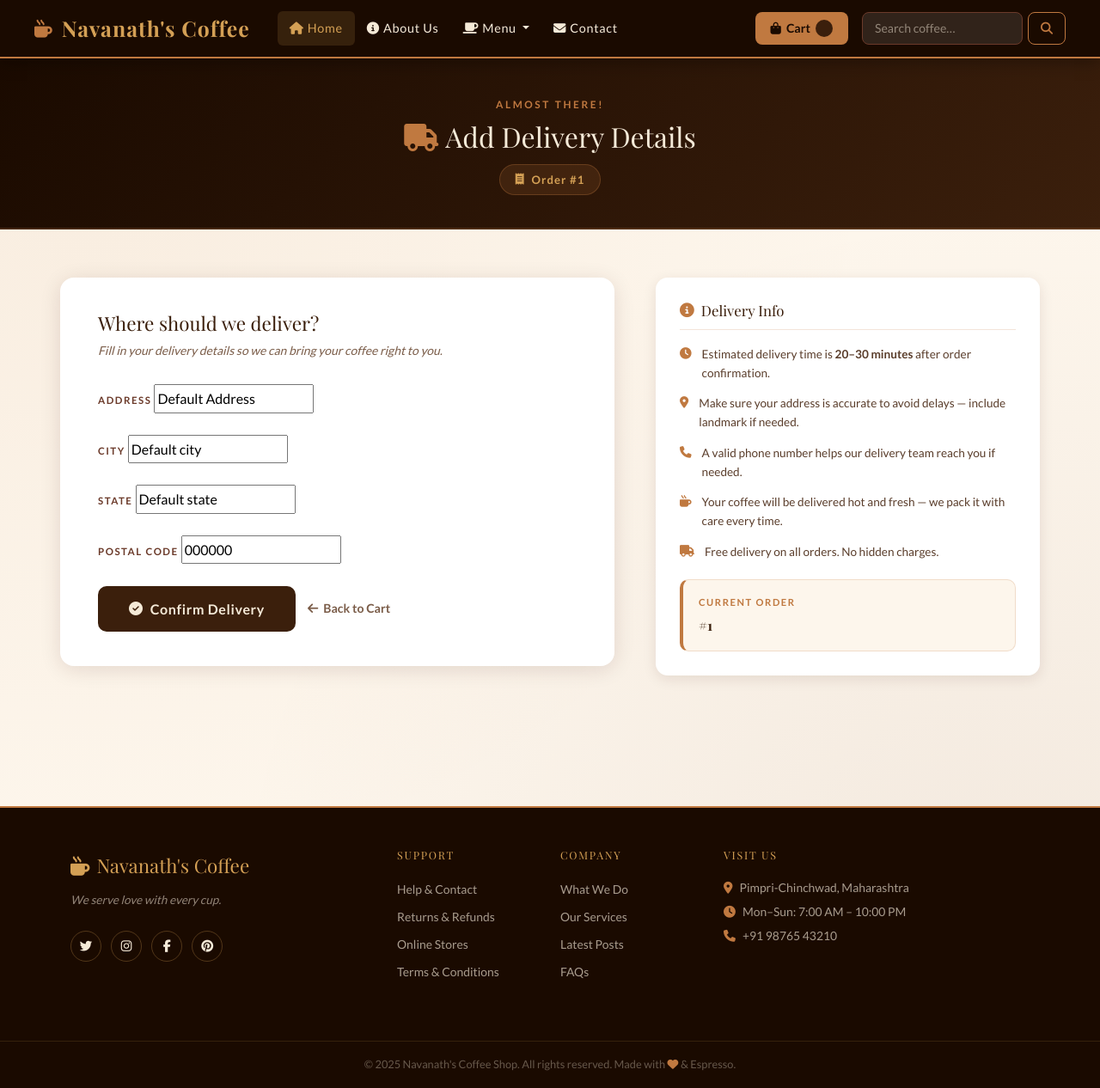
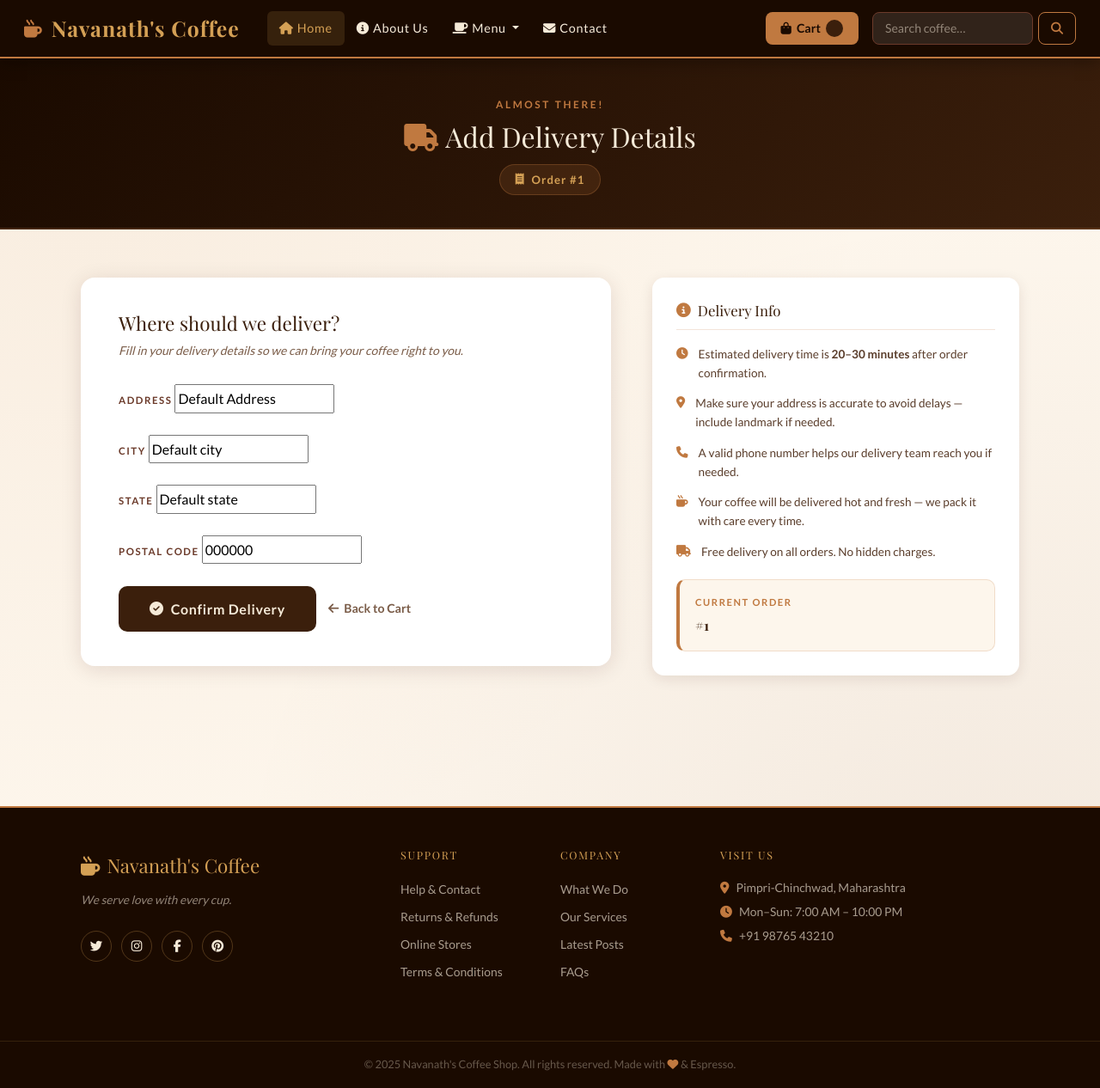
Before and after one commit to navanath-latake/coffee-shop-website, a Django app: page /add_delivery/1/ in a window 1280 px wide. Shown: the whole page at 86% size. Run offline with Django 5.2, Linux system fonts and the light colour scheme; a user stored in the database is signed in; data comes from the database, SQL or seed files in the repository; some web fonts are replaced.

Commit message:
Updated base template structure and layout (base.html)

```diff
--- a/shop/templates/base.html
+++ b/shop/templates/base.html
@@ -30,6 +30,11 @@
 
     *, *::before, *::after { box-sizing: border-box; }
 
+    html, body {
+      overflow-x: hidden;
+      max-width: 100%;
+    }
+
     html { scroll-behavior: smooth; }
 
     body {
@@ -44,6 +49,11 @@
 
     h1,h2,h3,h4,h5,h6 { font-family:'Playfair Display',serif; color:var(--roast); }
     a { text-decoration:none; color:inherit; transition:color var(--t); }
+
+    /* -- Horizontal Scroll Fix -- */
+    .row { margin-left: 0 !important; margin-right: 0 !important; }
+    .container-fluid { padding-left: 0 !important; padding-right: 0 !important; overflow-x: hidden; }
+    img { max-width: 100%; }
 
     /* ── Scrollbar ── */
     ::-webkit-scrollbar{width:7px}
```
